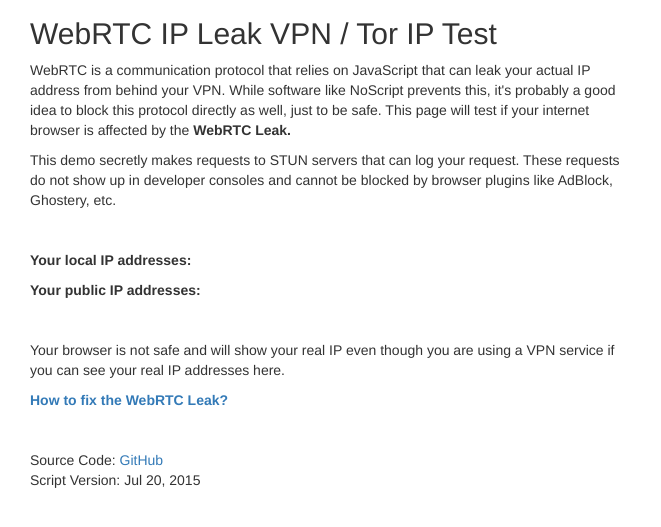
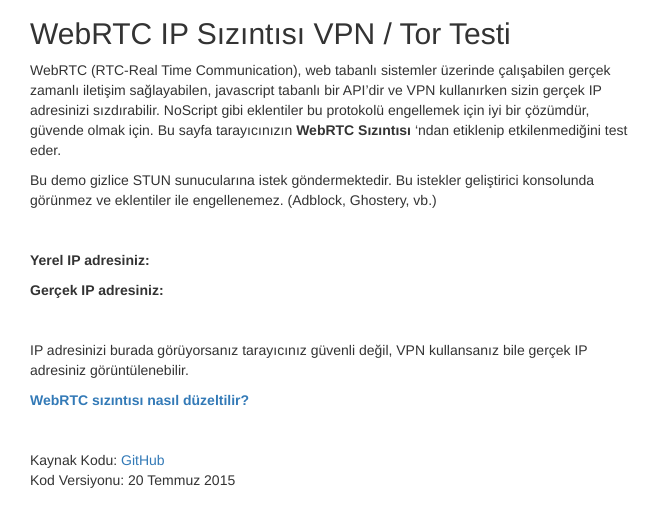
Before and after one commit to 5l1v3r1/mahremiyet-araclari, a plain HTML site: page webrtc.html in a window 1280 px wide. Shown: the part 133-660 px from the top of the page, without its empty margins (0-661 px from the left). Drawn offline with Linux system fonts and the light colour scheme.

Commit message:
Update webrtc.html

```diff
--- a/webrtc.html
+++ b/webrtc.html
@@ -1,7 +1,7 @@
 <!DOCTYPE html>
 <html>
 <head>
-<title>WebRTC IP Leak VPN / Tor Test | Privacy Tools</title>
+<title>WebRTC IP Sızıntısı VPN / Tor Testi | Mahremiyet Araçları</title>
 <meta http-equiv="Content-Type" content="text/html; charset=utf-8">
 <link rel="shortcut icon" href="favicon.ico" type="image/ico">
 <link href="css/bootstrap.min.css" rel="stylesheet">
@@ -11,34 +11,33 @@
 <div style="margin:30px 0 0 30px;width:600px;">
 <h1><a href="https://www.privacytools.io/"><img src="img/layout/logo.png" class="img-responsive" alt="privacytools.io"></a></h1>
 
-<h2>WebRTC IP Leak VPN / Tor IP Test</h2>
+<h2>WebRTC IP Sızıntısı VPN / Tor Testi</h2>
 
 <p>
-	WebRTC is a communication protocol that relies on JavaScript that can leak your actual IP address from behind your VPN. While software like NoScript prevents this, it's probably a good idea to block this protocol directly as well, just to be safe. This page will test if your internet browser is affected by the <strong>WebRTC Leak.</strong>
-</p>
+WebRTC (RTC-Real Time Communication), web tabanlı sistemler üzerinde çalışabilen gerçek zamanlı iletişim sağlayabilen, javascript tabanlı bir API’dir ve VPN kullanırken sizin gerçek IP adresinizi sızdırabilir. NoScript gibi eklentiler bu protokolü engellemek için iyi bir çözümdür, güvende olmak için. Bu sayfa tarayıcınızın <strong>WebRTC Sızıntısı</strong> ‘ndan etiklenip etkilenmediğini test eder.</p>
 
 <p>
-This demo secretly makes requests to STUN servers that can log your
-request. These requests do not show up in developer consoles and
-cannot be blocked by browser plugins like AdBlock, Ghostery, etc.
+Bu demo gizlice STUN sunucularına istek göndermektedir.
+Bu istekler geliştirici konsolunda görünmez ve
+eklentiler ile engellenemez. (Adblock, Ghostery, vb.)
 </p>
 
 <p>&nbsp;</p>
-<strong>Your local IP addresses:</strong>
+<strong>Yerel IP adresiniz:</strong>
 <ul></ul>
-<strong>Your public IP addresses:</strong>
+<strong>Gerçek IP adresiniz:</strong>
 <ul></ul>
 
 <p>&nbsp;</p>
 
-<p>Your browser is not safe and will show your real IP even though you are using a VPN service if you can see your real IP addresses here.</p>
+<p>IP adresinizi burada görüyorsanız tarayıcınız güvenli değil, VPN kullansanız bile gerçek IP adresiniz görüntülenebilir.</p>
 
-<p><strong><a href="https://www.privacytools.io/#webrtc">How to fix the WebRTC Leak?</a></strong></p>
+<p><strong><a href="https://www.privacytools.io/#webrtc">WebRTC sızıntısı nasıl düzeltilir?</a></strong></p>
 
 <p>&nbsp;</p>
 
-<p>Source Code: <a href="https://github.com/diafygi/webrtc-ips" target="_blank">GitHub</a>
-<br>Script Version: Jul 20, 2015</a></p>
+<p>Kaynak Kodu: <a href="https://github.com/diafygi/webrtc-ips" target="_blank">GitHub</a>
+<br>Kod Versiyonu: 20 Temmuz 2015</a></p>
 
         <iframe id="iframe" sandbox="allow-same-origin" style="display: none"></iframe>
         <script>
```
